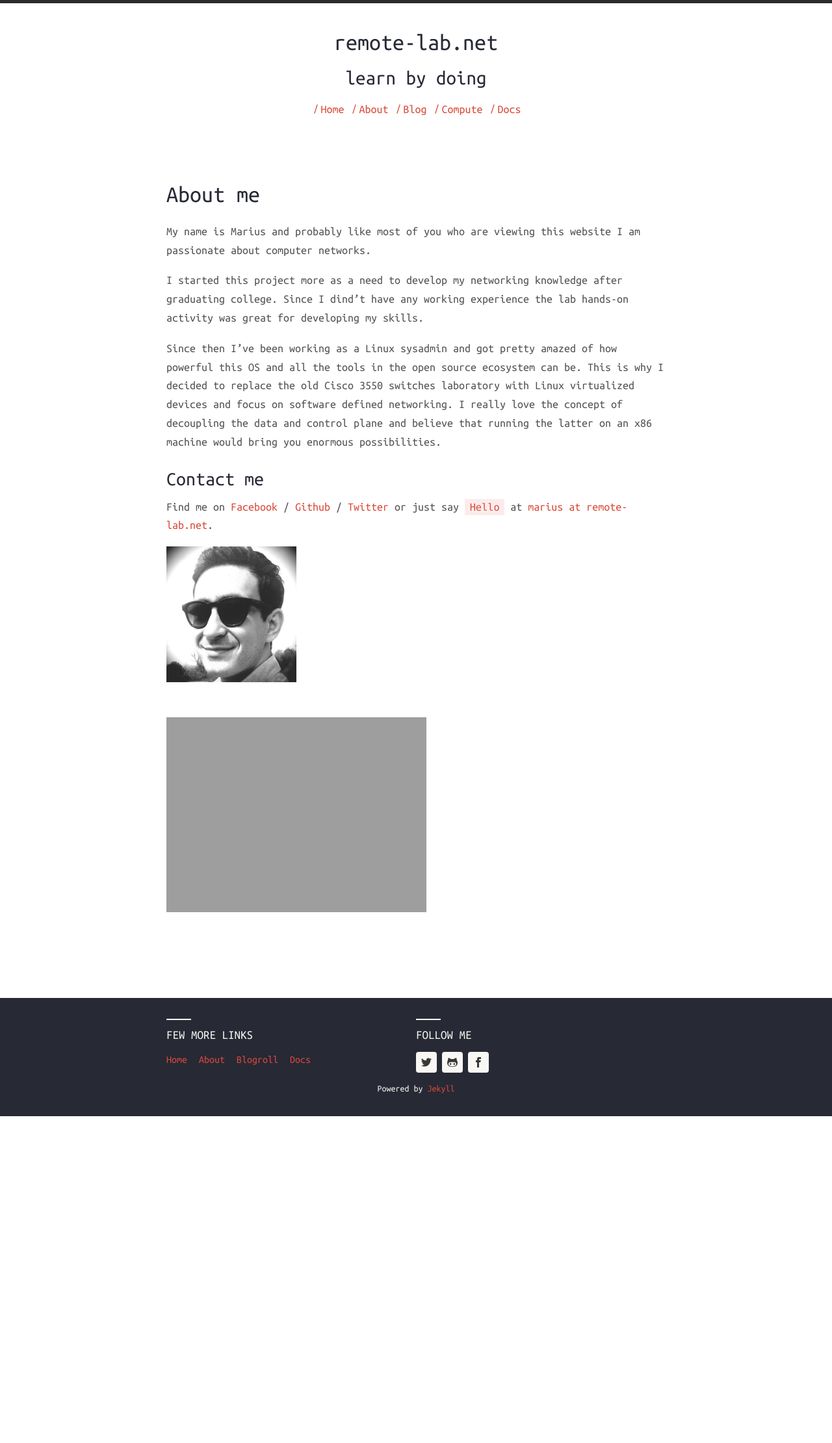
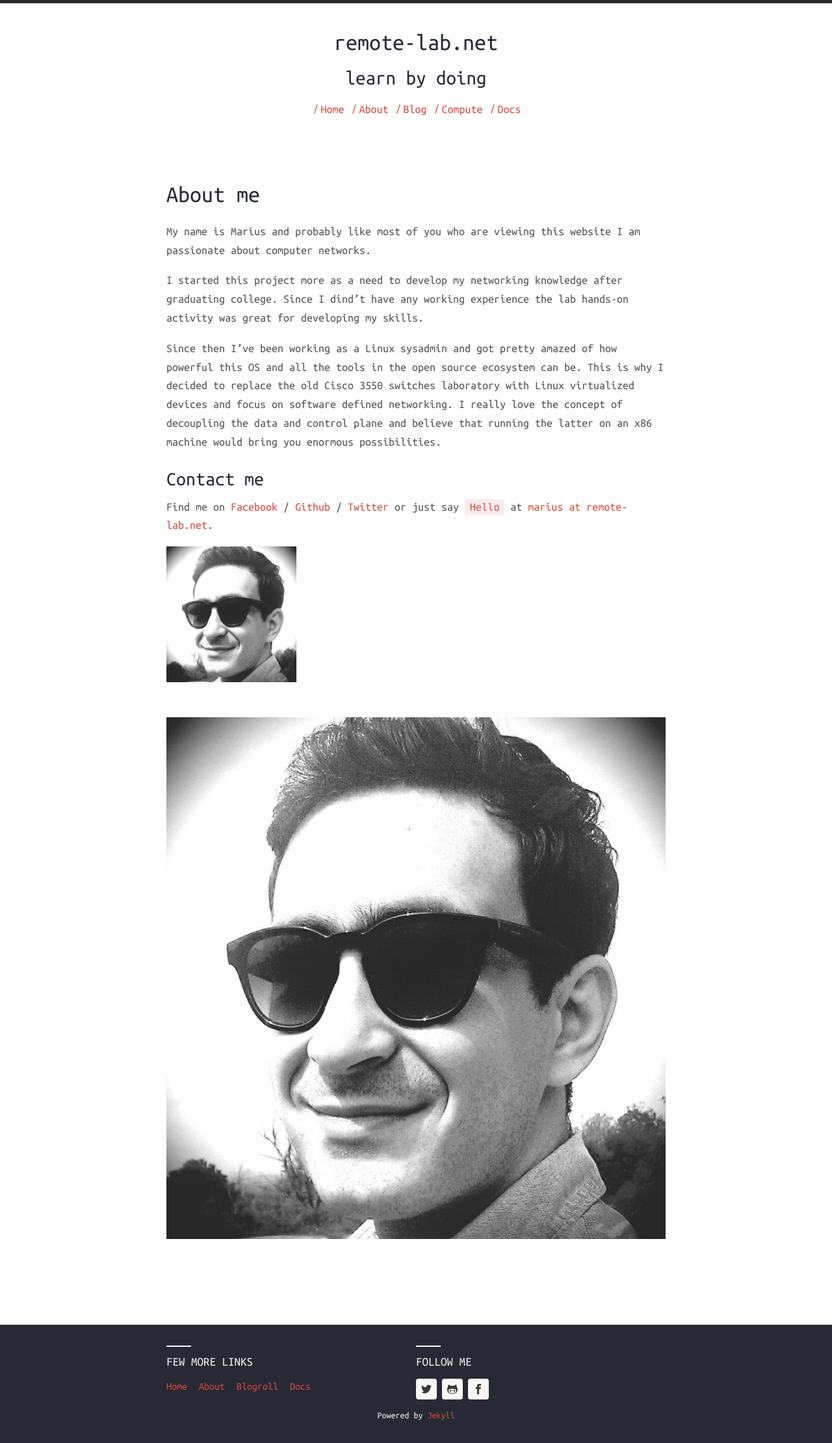
Before and after one commit to mcornea/mcornea.github.io, a Jekyll site: the page built from about.md, in a window 1280 px wide. Shown: the whole page at 65% size. Built offline with Jekyll 4.4.1, drawn with Linux system fonts in a browser that asks for light colours; nearby versions of some CDN libraries; before the commit the page ends 1718 px from its top, so only the background shows below that.

```diff
--- a/about.md
+++ b/about.md
@@ -16,7 +16,7 @@
 [marius at remote-lab.net](marius at remote-lab.net).
 <img src="{{'assets/static/marius.jpg' | prepend: site.baseurl | prepend: site.url }}" alt="Marius" width="200" height="350"/>
 
-![Marius]({{'assets/static/marius.jpg' | prepend: site.baseurl | prepend: site.url }} =200x350 "Marius")
+![Marius]({{'assets/static/marius.jpg' | prepend: site.baseurl | prepend: site.url }} "Marius"){: .center-image }
 
 [tf]: http://template-factory.nl
 [m]: http://mearch.com
```
Also changed, not shown: 2 other files.
